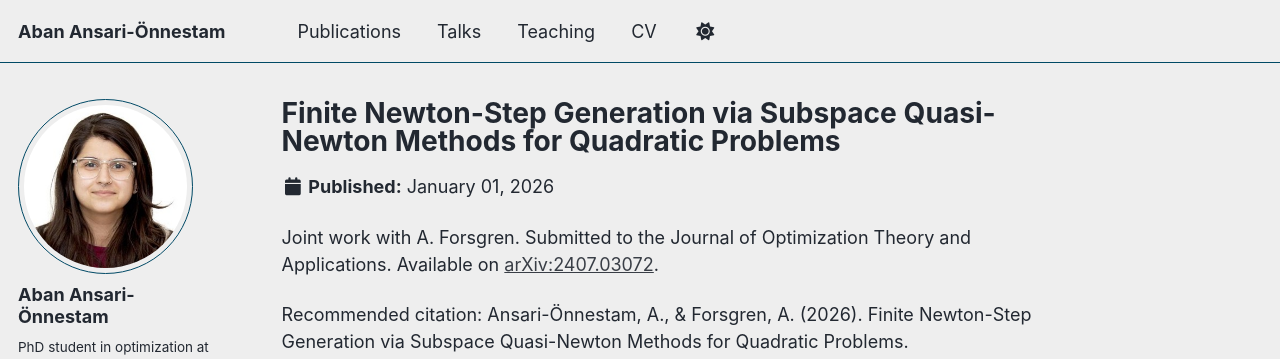
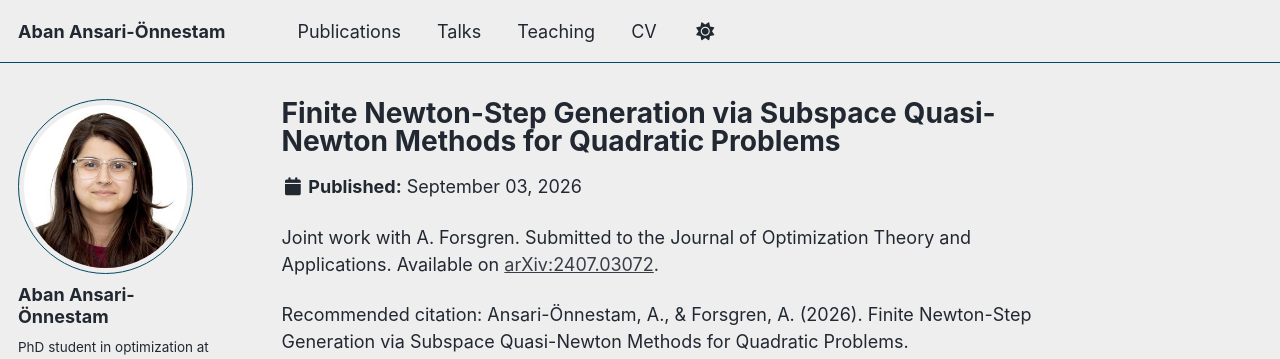
Before and after one commit to abiansari/abiansari.github.io, a Jekyll site: the page built from _publications/2026-subspace-quasi-newton.md, in a window 1280 px wide. Shown: the top 359 px of the page. Built offline with Jekyll 4.4.1, drawn with Linux system fonts in a browser that asks for light colours; a script bundle is joined from its source files by our own code; a style sheet for code colours, icons or effects is not loaded.

Commit message:
Update 2026-subspace-quasi-newton.md

```diff
--- a/_publications/2026-subspace-quasi-newton.md
+++ b/_publications/2026-subspace-quasi-newton.md
@@ -3,7 +3,7 @@ title: "Finite Newton-Step Generation via Subspace Quasi-Newton Methods for Quad
 collection: publications
 category: manuscripts
 permalink: /publication/2026-subspace-quasi-newton
-date: 2026-01-01
+date: 2026-09-03
 paperurl: 'https://arxiv.org/abs/2407.03072'
 citation: 'Ansari-Önnestam, A., &amp; Forsgren, A. (2026). Finite Newton-Step Generation via Subspace Quasi-Newton Methods for Quadratic Problems.'
 ---
```
